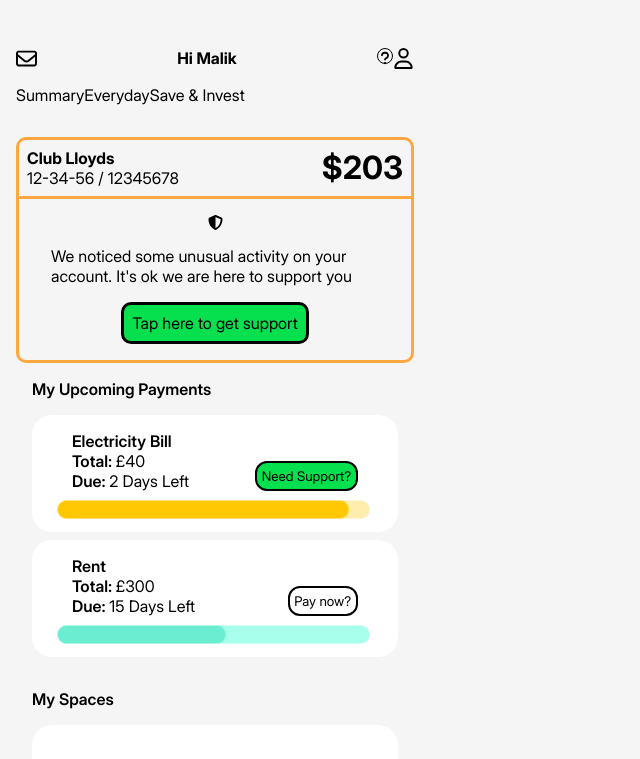
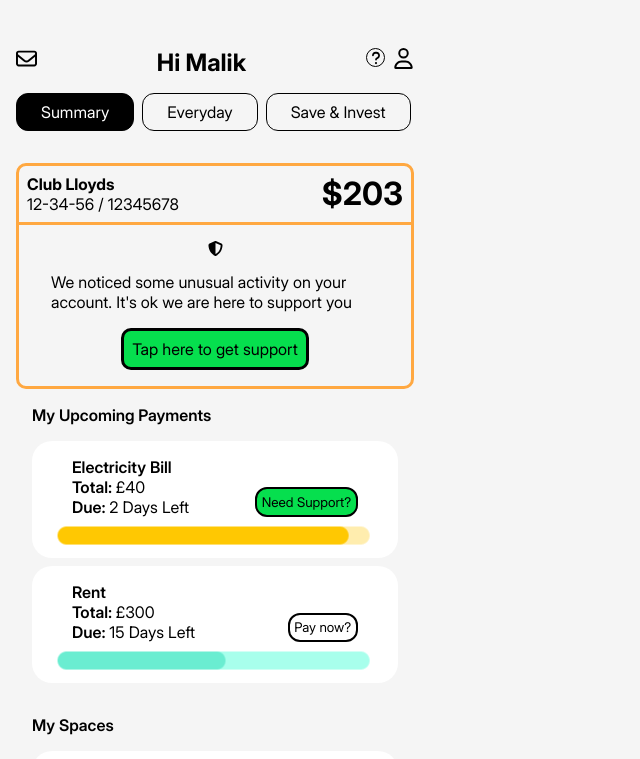
Before and after one commit to ichbinderbar/lloyds-bank, a React (Vite) app: page / in a window 1280 px wide. Shown: the top 759 px of the page, without its empty margins (0-640 px from the left). Built offline with nearby package versions, Linux system fonts and the light colour scheme; a web font is replaced by a local one.

Commit message:
styling done

```diff
--- a/src/components/Header/Header.jsx
+++ b/src/components/Header/Header.jsx
@@ -28,8 +28,8 @@
           />
         </div>
       </div>
-      <div className="header__botton">
-        <span className="header__button header__button--clicked"> Summary</span>
+      <div className="header__bottom">
+        <span className="header__button header__button-clicked"> Summary</span>
         <span className="header__button">Everyday</span>
         <span className="header__button">Save & Invest</span>
       </div>
--- a/src/components/Header/Header.scss
+++ b/src/components/Header/Header.scss
@@ -14,6 +14,10 @@
     justify-content: space-between;
   }
 
+  &__title {
+    font-size: 1.5rem;
+  }
+
   &__container-right {
     display: flex;
     flex-direction: row;
@@ -27,16 +31,31 @@
   &__img-question {
     height: 100%;
     width: 100%;
+    padding: 0.1rem;
   }
 
   &__img-question-div {
     border: 1px solid black;
-    height: 1rem;
-    width: 1rem;
+    height: 1.2rem;
+    width: 1.2rem;
     border-radius: 50px;
+    margin-right: 0.5rem;
   }
 
-  &__title {
-    font-size: 1rem;
+  &__bottom {
+    display: flex;
+    flex-direction: row;
+    gap: 0.5rem;
+  }
+
+  &__button {
+    border: 1px solid black;
+    padding: 0.5rem 1.5rem;
+    border-radius: 12px;
+  }
+
+  &__button-clicked {
+    background-color: black;
+    color: white;
   }
 }
```
